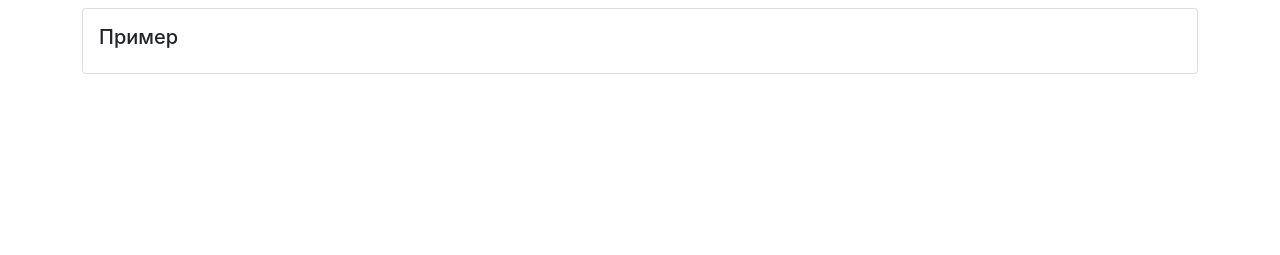
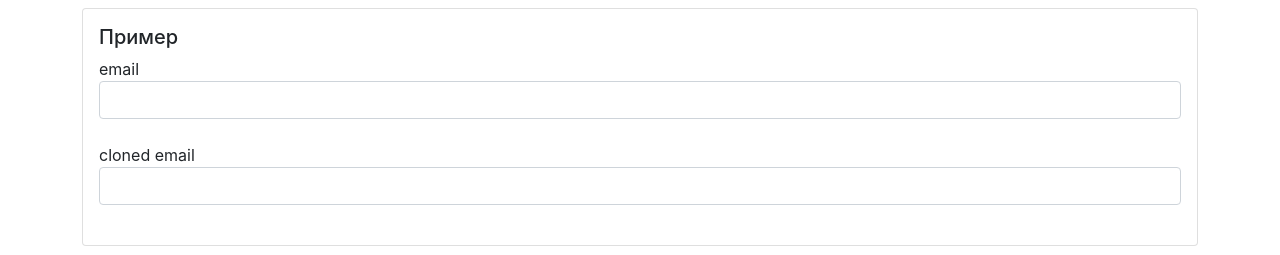
Before and after one commit to fatevector/advanced-hooks, a React (Create React App) app: page /cloneElement in a window 1280 px wide. Shown: the part 393-648 px from the top of the page. Built offline with nearby package versions, Linux system fonts and the light colour scheme.

Commit message:
add React.cloneElement()

```diff
--- a/src/app/components/examples/cloneElement/cloneElementExample.jsx
+++ b/src/app/components/examples/cloneElement/cloneElementExample.jsx
@@ -1,11 +1,23 @@
 import React from "react";
 import CardWrapper from "../../common/Card";
+import TextField from "../../common/form/textField";
 
 import SmallTitle from "../../common/typografy/smallTitle";
 const CloneElementExample = () => {
+    const field = <TextField label="email" name="email" />;
+
+    const handleChange = (target) => {
+        console.log("change: ", target);
+    };
+
     return (
         <CardWrapper>
             <SmallTitle>Пример</SmallTitle>
+            {field}
+            {React.cloneElement(field, {
+                onChange: handleChange,
+                label: "cloned email"
+            })}
         </CardWrapper>
     );
 };
```
